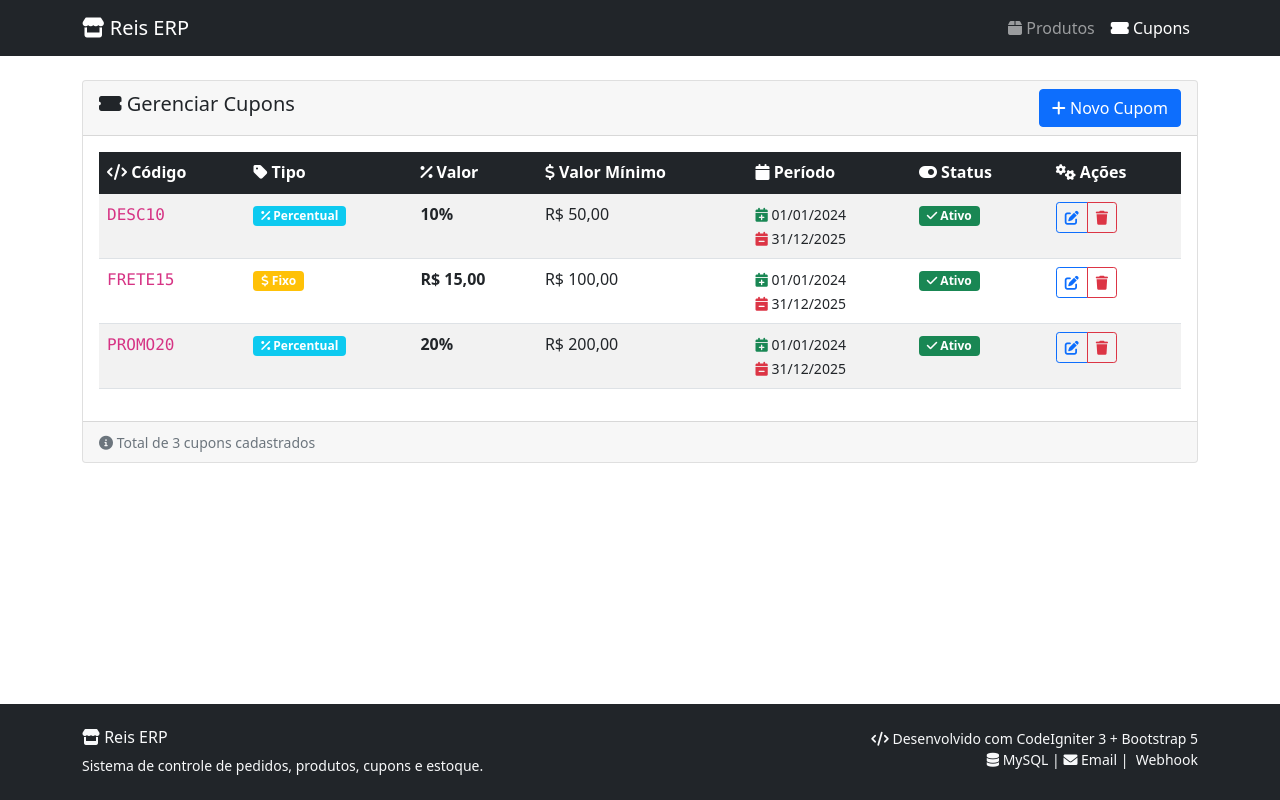
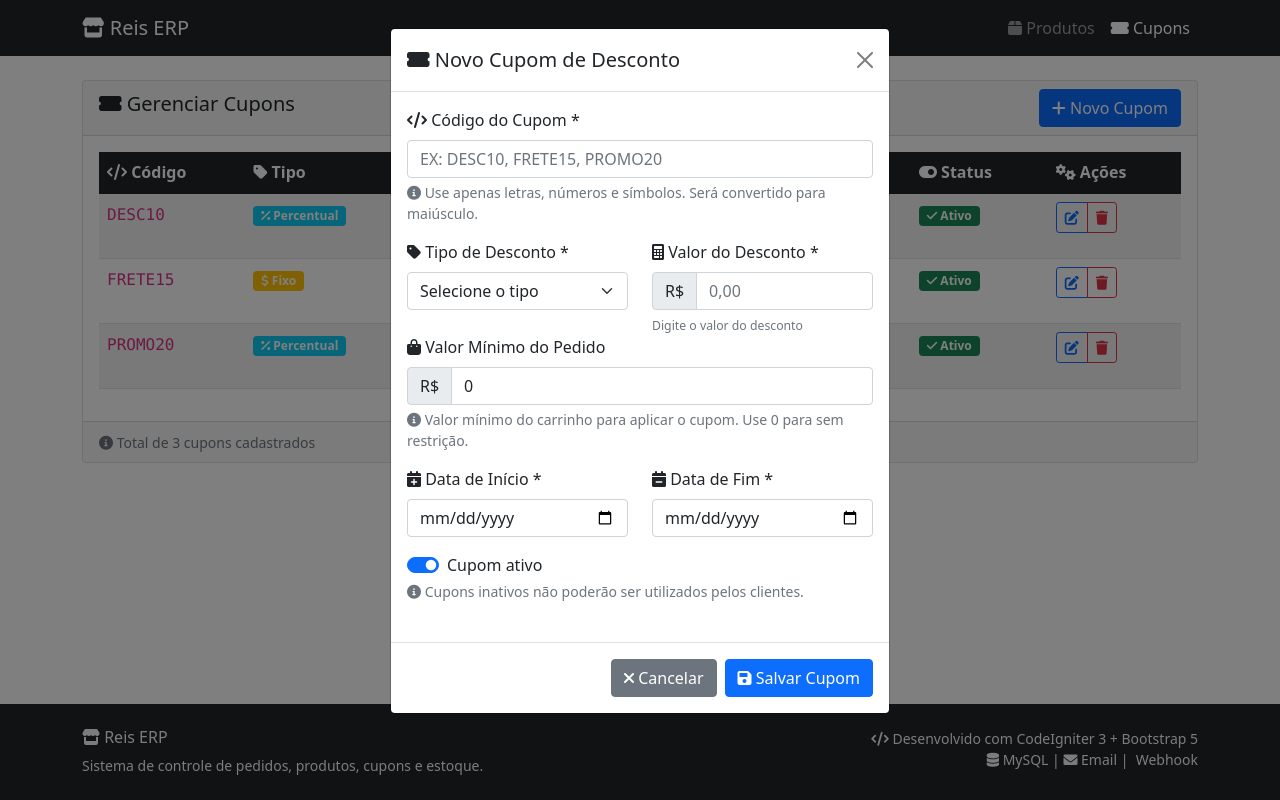
Before and after one commit to diegoreisdev/reis-erp, a CodeIgniter app: page /database/cupons in a window 1280 px wide, after a click on "Novo Cupom". Run offline with CodeIgniter, Linux system fonts and the light colour scheme; data comes from the database, SQL or seed files in the repository.

Commit message:
update:adicionando e atualizando cupom

```diff
--- a/application/controllers/Cupons.php
+++ b/application/controllers/Cupons.php
@@ -13,6 +13,40 @@ class Cupons extends CI_Controller
     {
         $data['cupons']     = $this->Cupom_model->get_all();
         $data['page_title'] = 'Cupons';
+        $data['scripts']    = ['assets/js/cupom.js'];
         $this->load->view('cupons/index', $data);
     }
+
+    public function get_cupom($id)
+    {
+        $cupom = $this->Cupom_model->get_by_id($id);
+        header('Content-Type: application/json');
+        echo json_encode(['cupom' => $cupom]);
+    }
+
+    public function salvar()
+    {
+        $cupom_data = array(
+            'codigo'       => strtoupper($this->input->post('codigo')),
+            'tipo'         => $this->input->post('tipo'),
+            'valor'        => $this->input->post('valor'),
+            'valor_minimo' => $this->input->post('valor_minimo'),
+            'data_inicio'  => $this->input->post('data_inicio'),
+            'data_fim'     => $this->input->post('data_fim'),
+            'ativo'        => $this->input->post('ativo') ? 1 : 0
+        );
+
+        $cupom_id = $this->input->post('cupom_id');
+
+        if ($cupom_id) {
+            $this->Cupom_model->update($cupom_id, $cupom_data);
+            $this->session->set_flashdata('sucesso', 'Cupom atualizado com sucesso');
+        } else {
+            $this->Cupom_model->insert($cupom_data)
+                ? $this->session->set_flashdata('sucesso', 'Cupom criado com sucesso')
+                :  $this->session->set_flashdata('erro', 'Erro ao criar cupom');
+        }
+
+        redirect('cupons');
+    }
 }
--- a/application/models/Cupom_model.php
+++ b/application/models/Cupom_model.php
@@ -11,6 +11,11 @@ class Cupom_model extends CI_Model
     public function get_all()
     {
         return $this->db->get('cupons')->result();
+    }
+
+    public function get_by_id($id)
+    {
+        return $this->db->where('id', $id)->get('cupons')->row();
     }
 
     public function get_by_codigo($codigo)
@@ -50,4 +55,14 @@ class Cupom_model extends CI_Model
             'desconto' => $desconto
         );
     }
+
+    public function insert($data)
+    {
+        return $this->db->insert('cupons', $data);
+    }
+
+    public function update($id, $data)
+    {
+        return $this->db->where('id', $id)->update('cupons', $data);
+    }
 }
--- a/application/views/cupons/index.php
+++ b/application/views/cupons/index.php
@@ -113,4 +113,5 @@
     </div>
 </div>
 
+<?php $this->load->view('cupons/modal_cupom'); ?>
 <?php $this->load->view('layouts/footer'); ?>
--- /dev/null
+++ b/application/views/cupons/modal_cupom.php
@@ -0,0 +1,131 @@
+<!-- Modal Cupom -->
+<div class="modal fade" id="cupomModal" tabindex="-1">
+    <div class="modal-dialog">
+        <div class="modal-content">
+            <form id="cupomForm" method="post" action="<?= base_url('cupons/salvar') ?>">
+                <div class="modal-header">
+                    <h5 class="modal-title">
+                        <i class="fas fa-ticket-alt"></i> <span id="modal-cupom-title">Novo Cupom de Desconto</span>
+                    </h5>
+                    <button type="button" class="btn-close" data-bs-dismiss="modal"></button>
+                </div>
+                <div class="modal-body">
+                    <input type="hidden" name="cupom_id" id="cupom_id">
+
+                    <!-- Código do Cupom -->
+                    <div class="mb-3">
+                        <label class="form-label">
+                            <i class="fas fa-code"></i> Código do Cupom *
+                        </label>
+                        <input type="text" class="form-control text-uppercase" name="codigo" id="codigo"
+                            placeholder="Ex: DESC10, FRETE15, PROMO20" maxlength="50" required>
+                        <div class="form-text">
+                            <i class="fas fa-info-circle"></i>
+                            Use apenas letras, números e símbolos. Será convertido para maiúsculo.
+                        </div>
+                    </div>
+
+                    <!-- Tipo e Valor -->
+                    <div class="row">
+                        <div class="col-md-6">
+                            <label class="form-label">
+                                <i class="fas fa-tag"></i> Tipo de Desconto *
+                            </label>
+                            <select class="form-select" name="tipo" id="tipo" required onchange="alterarTipo()">
+                                <option value="">Selecione o tipo</option>
+                                <option value="percentual">
+                                    <i class="fas fa-percentage"></i> Percentual (%)
+                                </option>
+                                <option value="fixo">
+                                    <i class="fas fa-dollar-sign"></i> Valor Fixo (R$)
+                                </option>
+                            </select>
+                        </div>
+                        <div class="col-md-6">
+                            <label class="form-label">
+                                <i class="fas fa-calculator"></i> Valor do Desconto *
+                            </label>
+                            <div class="input-group">
+                                <span class="input-group-text" id="valor-prefix">R$</span>
+                                <input type="number" class="form-control" name="valor" id="valor"
+                                    step="0.01" min="0" placeholder="0,00" required>
+                            </div>
+                            <div class="form-text">
+                                <small id="valor-help">Digite o valor do desconto</small>
+                            </div>
+                        </div>
+                    </div>
+
+                    <!-- Valor Mínimo -->
+                    <div class="mb-3">
+                        <label class="form-label">
+                            <i class="fas fa-shopping-bag"></i> Valor Mínimo do Pedido
+                        </label>
+                        <div class="input-group">
+                            <span class="input-group-text">R$</span>
+                            <input type="number" class="form-control" name="valor_minimo" id="valor_minimo"
+                                step="0.01" min="0" value="0" placeholder="0,00">
+                        </div>
+                        <div class="form-text">
+                            <i class="fas fa-info-circle"></i>
+                            Valor mínimo do carrinho para aplicar o cupom. Use 0 para sem restrição.
+                        </div>
+                    </div>
+
+                    <!-- Período de Validade -->
+                    <div class="row">
+                        <div class="col-md-6">
+                            <label class="form-label">
+                                <i class="fas fa-calendar-plus"></i> Data de Início *
+                            </label>
+                            <input type="date" class="form-control" name="data_inicio" id="data_inicio" required>
+                        </div>
+                        <div class="col-md-6">
+                            <label class="form-label">
+                                <i class="fas fa-calendar-minus"></i> Data de Fim *
+                            </label>
+                            <input type="date" class="form-control" name="data_fim" id="data_fim" required>
+                        </div>
+                    </div>
+
+                    <!-- Status -->
+                    <div class="mt-3">
+                        <div class="form-check form-switch">
+                            <input class="form-check-input" type="checkbox" name="ativo" id="ativo" checked>
+                            <label class="form-check-label" for="ativo">Cupom ativo</label>
+                        </div>
+                        <div class="form-text">
+                            <i class="fas fa-info-circle"></i>
+                            Cupons inativos não poderão ser utilizados pelos clientes.
+                        </div>
+                    </div>
+
+                    <!-- Preview do Cupom -->
+                    <div class="mt-4">
+                        <div class="alert alert-light border" id="cupom-preview" style="display: none;">
+                            <h6><i class="fas fa-eye"></i> Preview do Cupom:</h6>
+                            <div class="d-flex justify-content-between align-items-center">
+                                <div>
+                                    <code id="preview-codigo">CODIGO</code>
+                                    <span class="badge" id="preview-tipo">Tipo</span>
+                                </div>
+                                <div class="text-end">
+                                    <strong id="preview-desconto">Desconto</strong><br>
+                                    <small class="text-muted" id="preview-minimo">Mínimo: R$ 0,00</small>
+                                </div>
+                            </div>
+                        </div>
+                    </div>
+                </div>
+                <div class="modal-footer">
+                    <button type="button" class="btn btn-secondary" data-bs-dismiss="modal">
+                        <i class="fas fa-times"></i> Cancelar
+                    </button>
+                    <button type="submit" class="btn btn-primary">
+                        <i class="fas fa-save"></i> Salvar Cupom
+                    </button>
+                </div>
+            </form>
+        </div>
+    </div>
+</div>
--- /dev/null
+++ b/assets/js/cupom.js
@@ -0,0 +1,97 @@
+$(function () {
+    $(document).on("click", "[data-editar-cupom]", function () {
+        const id = $(this).data("editar-cupom");
+        editarCupom(id);
+    });
+
+
+    $('#cupomModal').on('hidden.bs.modal', function() {
+        $('#cupomForm')[0].reset();
+        $('#cupom_id').val('');
+        $('#modal-cupom-title').text('Novo Cupom de Desconto');
+        $('#valor-prefix').text('R$');
+        $('#valor-help').text('Selecione o tipo de desconto primeiro');
+        $('#cupom-preview').hide();
+
+        // Redefinir datas padrão
+        const hoje = new Date().toISOString().split('T')[0];
+        const proximoAno = new Date();
+        proximoAno.setFullYear(proximoAno.getFullYear() + 1);
+        const dataFim = proximoAno.toISOString().split('T')[0];
+
+        $('#data_inicio').val(hoje);
+        $('#data_fim').val(dataFim);
+        $('#ativo').prop('checked', true);
+    });
+});
+
+const alterarTipo = () => {
+    const tipo = $('#tipo').val();
+    const $prefix = $('#valor-prefix');
+    const $help = $('#valor-help');
+    const $valorInput = $('#valor');
+
+    if (tipo === 'percentual') {
+        $prefix.text('%');
+        $help.text('Digite a porcentagem de desconto (ex: 10 para 10%)');
+        $valorInput.attr('max', '100').attr('placeholder', '10');
+    } else if (tipo === 'fixo') {
+        $prefix.text('R$');
+        $help.text('Digite o valor fixo de desconto em reais');
+        $valorInput.removeAttr('max').attr('placeholder', '15,00');
+    } else {
+        $prefix.text('R$');
+        $help.text('Selecione o tipo de desconto primeiro');
+        $valorInput.removeAttr('max');
+    }
+
+    atualizarPreview();
+}
+
+const atualizarPreview = () => {
+    const codigo = $('#codigo').val().toUpperCase() || 'CODIGO';
+    const tipo = $('#tipo').val();
+    const valor = parseFloat($('#valor').val()) || 0;
+    const valorMinimo = parseFloat($('#valor_minimo').val()) || 0;
+
+    const $preview = $('#cupom-preview');
+
+    if (codigo && tipo && valor > 0) {
+        $preview.show();
+
+        $('#preview-codigo').text(codigo);
+
+        const $tipoBadge = $('#preview-tipo');
+        const $previewDesconto = $('#preview-desconto');
+
+        if (tipo === 'percentual') {
+            $tipoBadge.removeClass().addClass('badge bg-info').text('Percentual');
+            $previewDesconto.text(`${valor}% OFF`);
+        } else {
+            $tipoBadge.removeClass().addClass('badge bg-warning').text('Valor Fixo');
+            $previewDesconto.text(`R$ ${valor.toFixed(2).replace('.', ',')} OFF`);
+        }
+
+        $('#preview-minimo').text(`Mínimo: R$ ${valorMinimo.toFixed(2).replace('.', ',')}`);
+    } else {
+        $preview.hide();
+    }
+}
+
+const editarCupom = (id) => {
+    $.get(`${baseUrl}cupons/get_cupom/${id}`, (data) => {
+        $('#modal-cupom-title').text('Editar Cupom');
+        $('#cupom_id').val(data.cupom.id);
+        $('#codigo').val(data.cupom.codigo);
+        $('#tipo').val(data.cupom.tipo);
+        $('#valor').val(data.cupom.valor);
+        $('#valor_minimo').val(data.cupom.valor_minimo);
+        $('#data_inicio').val(data.cupom.data_inicio);
+        $('#data_fim').val(data.cupom.data_fim);
+        $('#ativo').prop('checked', data.cupom.ativo == '1');
+
+        alterarTipo();
+        atualizarPreview();
+        $("#cupomModal").modal("show");
+    }).fail(() => mostrarAlerta("Erro ao carregar cupom", "danger"));
+}
```
